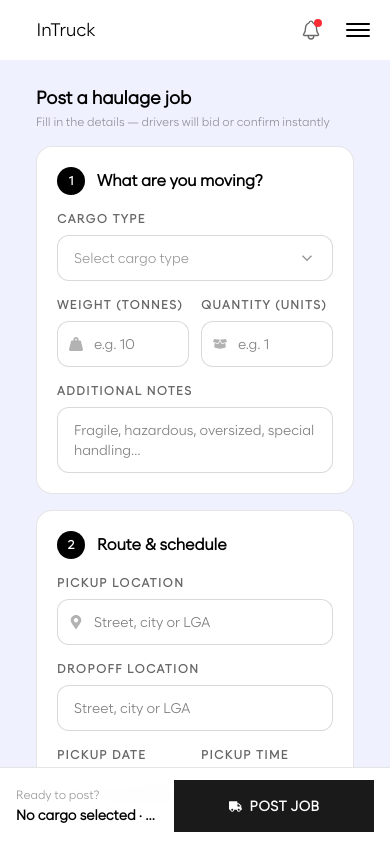
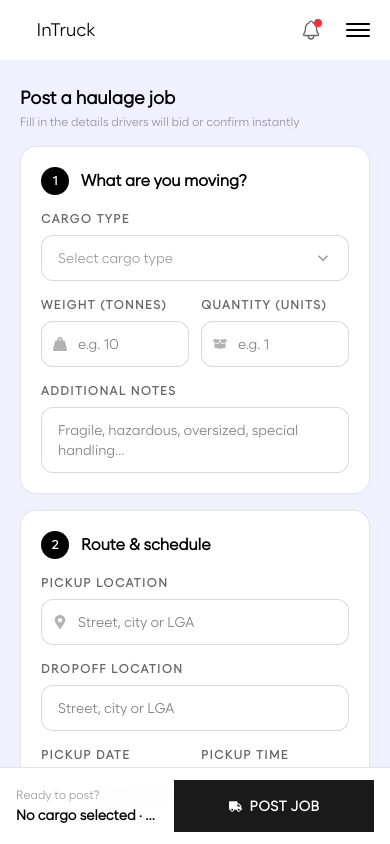
Before and after one commit to Quwambinuyo/InTruck, a React (Vite) app: page /customer/post-job in a window 390 px wide. Shown: the top 844 px of the page. Built offline with nearby package versions, Linux system fonts and the light colour scheme.

Commit message:
fix the padding on the x axis

```diff
--- a/src/customer/components/PostJob.tsx
+++ b/src/customer/components/PostJob.tsx
@@ -66,7 +66,7 @@ const PostJob = () => {
 
   if (submitted) {
     return (
-      <div className="flex flex-col items-center justify-center min-h-[60vh] text-center space-y-4 px-6">
+      <div className="flex flex-col items-center justify-center min-h-[60vh] text-center space-y-4 ">
         <div className="w-16 h-16 rounded-full bg-black flex items-center justify-center">
           <FaCheckCircle className="text-white text-2xl" />
         </div>
@@ -86,12 +86,12 @@ const PostJob = () => {
   }
 
   return (
-    <div className="w-full max-w-full overflow-x-hidden space-y-4 px-4 sm:px-0 pb-20">
+    <div className="w-full max-w-full overflow-x-hidden space-y-4  pb-5">
       <div className="flex items-center justify-between pt-1">
         <div>
           <h2 className="text-lg font-black text-black">Post a haulage job</h2>
           <p className="text-xs text-black/40 mt-0.5">
-            Fill in the details — drivers will bid or confirm instantly
+            Fill in the details drivers will bid or confirm instantly
           </p>
         </div>
       </div>
--- a/src/layouts/layout/Index.tsx
+++ b/src/layouts/layout/Index.tsx
@@ -12,7 +12,7 @@ const LayoutWrapper = () => {
 
   return (
     <>
-      <div className="  md:ml-[220px] lg:ml-[235px] xl:ml-[256px] px-5 sm:px-8 md:px-5 xl:px-6 pb-14 sm:pb-16 max-w-[1400px] mx-auto bg-[#F0F1FE]">
+      <div className="  md:ml-[220px] lg:ml-[235px] xl:ml-[256px] px-5 sm:px-3 md:px-5 xl:px-6 pb-14 sm:pb-16 max-w-[1400px] mx-auto bg-[#F0F1FE]">
         <div className="block md:hidden">
           <MobileTopbar />
         </div>
```
